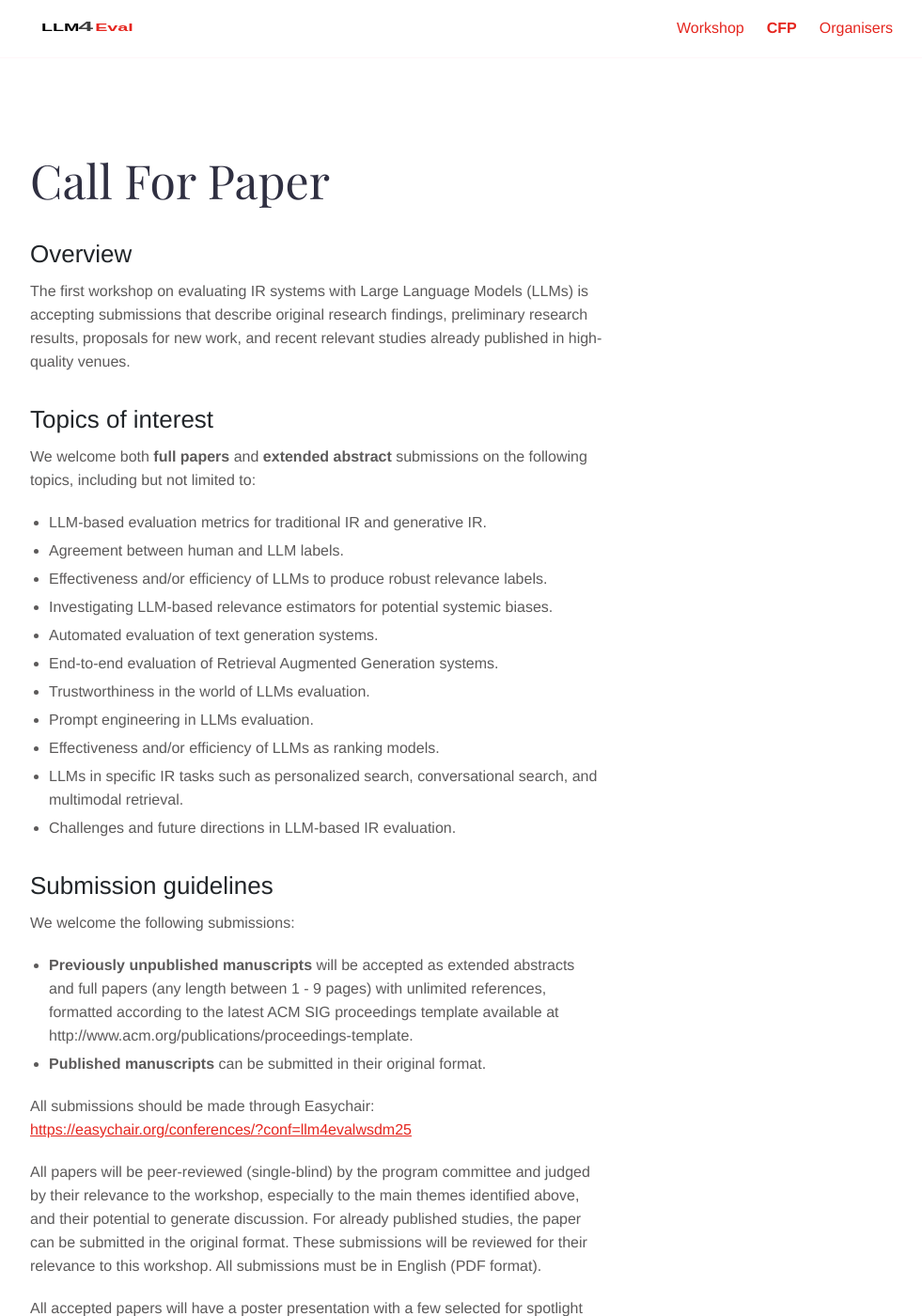
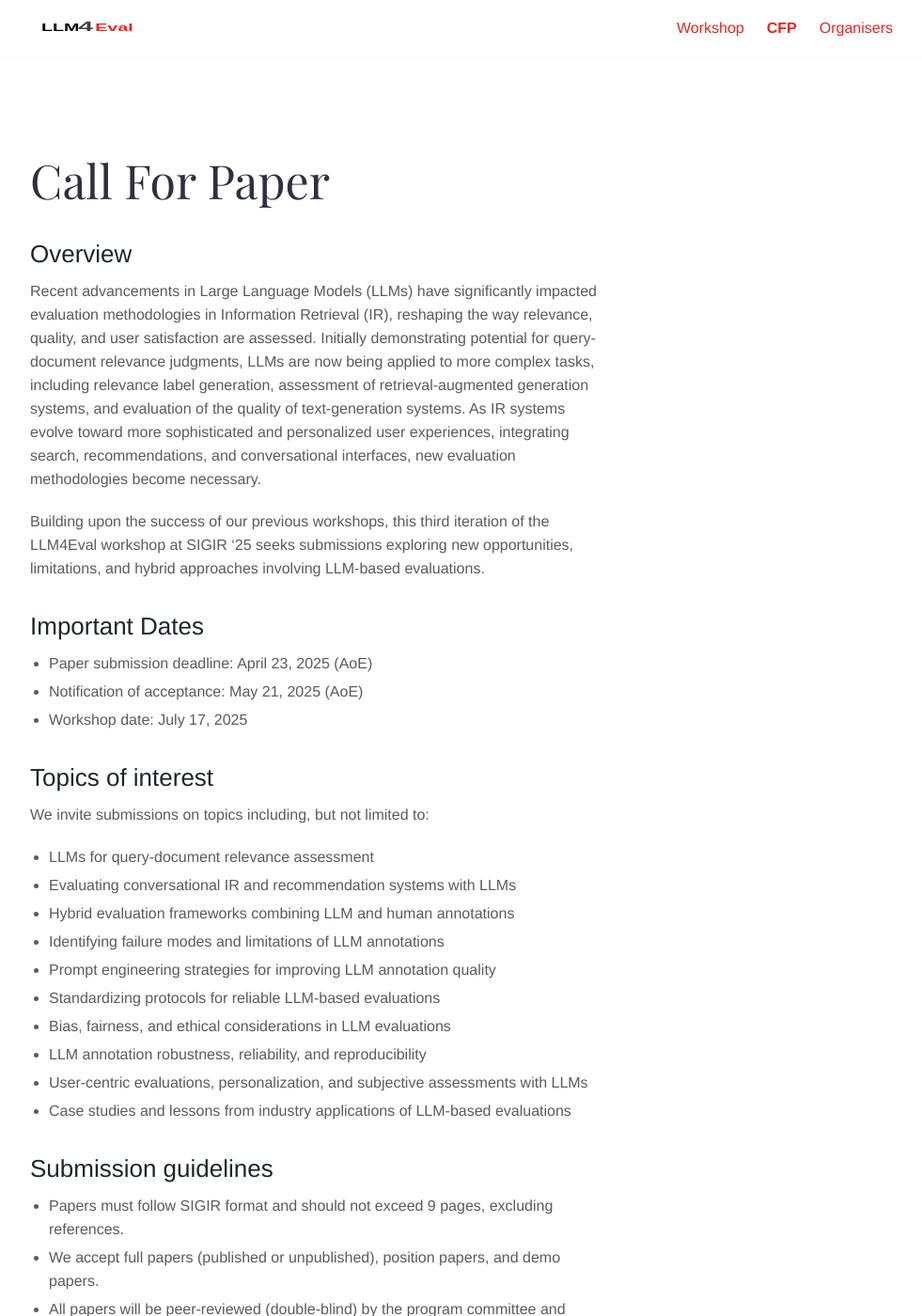
Before and after one commit to llm4eval/SIGIR2025, a Jekyll site: the page built from cfp.md, in a window 1280 px wide and 1400 px high. Shown: the whole window at 94% size, without its empty margins (143-1124 px from the left). Built offline with Jekyll 4.4.1, drawn with Linux system fonts in a browser that asks for light colours; some of the changed text lies outside the part shown.

Commit message:
Added cfp

```diff
--- a/_layouts/home.html
+++ b/_layouts/home.html
@@ -26,8 +26,7 @@ bodyClass: "page-home"
     <div class="row">
       <h2>About The Workshop</h2>
       <p>
-        Large language models (LLMs) have demonstrated increasing task-solving abilities not present in smaller models. Utilizing the capabilities and responsibilities of LLMs for automated evaluation (LLM4Eval) has recently attracted considerable attention in multiple research communities.
-        Building on the success of previous workshops, which established foundations in automated judgments and RAG evaluation, this third iteration aims to address emerging challenges as IR systems become increasingly personalized and interactive. The main goal of the third LLM4Eval workshop is to bring together researchers from industry and academia to explore three critical areas: the evaluation of personalized IR systems while maintaining fairness, the boundaries between automated and human assessment in subjective scenarios, and evaluation methodologies for systems that combine multiple IR paradigms (search, recommendations, and dialogue).        <!-- Since SIGIR 2024 will not accommodate remote participation, in addition to the physical workshop at SIGIR 2024, we plan a 90-minute virtual version of the workshop in late July, with its own invited speaker. -->
+        The Third Workshop on LLM4Eval progresses the discussion from the previous series. These earlier events investigated the potential and challenges of using LLMs for search relevance evaluation, automated judgments, and retrieval-augmented generation (RAG) assessment. As modern IR systems integrate search, recommendations, conversational interfaces, and personalization, new evaluation challenges arise beyond basic relevance assessment. These applications create personalized rankings, explanations, and adapt to user preferences over time, requiring new evaluation methods. While LLMs can effectively generate relevance judgments, they struggle with assessing subjective aspects of IR systems, such as interaction quality, explanation effectiveness, and trustworthiness, often requiring human judgment. The main goal of the third LLM4Eval workshop is to bring together researchers from industry and academia to explore three critical areas: the evaluation of personalized IR systems while maintaining fairness, the boundaries between automated and human assessment in subjective scenarios, and evaluation methodologies for systems that combine multiple IR paradigms (search, recommendations, and dialogue).
       </p>
     </div>
   </div>
--- a/cfp.md
+++ b/cfp.md
@@ -6,43 +6,51 @@ bodyClass: page-about
 ---
 
 ## Overview
-The first workshop on evaluating IR systems with Large Language Models (LLMs) is accepting submissions that describe original research findings, preliminary research results, proposals for new work, and recent relevant studies already published in high-quality venues.
+Recent advancements in Large Language Models (LLMs) have significantly impacted evaluation methodologies in Information Retrieval (IR), reshaping the way relevance, quality, and user satisfaction are assessed. Initially demonstrating potential for query-document relevance judgments, LLMs are now being applied to more complex tasks, including relevance label generation, assessment of retrieval-augmented generation systems, and evaluation of the quality of text-generation systems. As IR systems evolve toward more sophisticated and personalized user experiences, integrating search, recommendations, and conversational interfaces, new evaluation methodologies become necessary.
+
+Building upon the success of our previous workshops, this third iteration of the LLM4Eval workshop at SIGIR '25 seeks submissions exploring new opportunities, limitations, and hybrid approaches involving LLM-based evaluations.
+
 <!-- The workshop will have both an in-person and virtual component, and submissions are welcome even for researchers who cannot attend in person, as they will present their work in the virtual component. -->
+## Important Dates
+- Paper submission deadline: April 23, 2025 (AoE)
+- Notification of acceptance: May 21, 2025 (AoE)
+- Workshop date: July 17, 2025
+
 
 ## Topics of interest
-We welcome both __full papers__ and __extended abstract__ submissions on the following topics, including but not limited to:
+We invite submissions on topics including, but not limited to:
 
-- LLM-based evaluation metrics for traditional IR and generative IR.
-- Agreement between human and LLM labels.
-- Effectiveness and/or efficiency of LLMs to produce robust relevance labels.
-- Investigating LLM-based relevance estimators for potential systemic biases.
-- Automated evaluation of text generation systems.
-- End-to-end evaluation of Retrieval Augmented Generation systems.
-- Trustworthiness in the world of LLMs evaluation.
-- Prompt engineering in LLMs evaluation.
-- Effectiveness and/or efficiency of LLMs as ranking models.
-- LLMs in specific IR tasks such as personalized search, conversational search, and multimodal retrieval.
-- Challenges and future directions in LLM-based IR evaluation.
+- LLMs for query-document relevance assessment
+- Evaluating conversational IR and recommendation systems with LLMs
+- Hybrid evaluation frameworks combining LLM and human annotations
+- Identifying failure modes and limitations of LLM annotations
+- Prompt engineering strategies for improving LLM annotation quality
+- Standardizing protocols for reliable LLM-based evaluations
+- Bias, fairness, and ethical considerations in LLM evaluations
+- LLM annotation robustness, reliability, and reproducibility
+- User-centric evaluations, personalization, and subjective assessments with LLMs
+- Case studies and lessons from industry applications of LLM-based evaluations
+
 
 ## Submission guidelines
-We welcome the following submissions:
+- Papers must follow SIGIR format and should not exceed 9 pages, excluding references.
+- We accept full papers (published or unpublished), position papers, and demo papers.
+- All papers will be peer-reviewed (double-blind) by the program committee and judged by their relevance to the workshop themes and potential to generate discussion.
+- Previously published studies can be submitted in their original format and will be reviewed solely for their relevance to this workshop.
+- All submissions must be in English (PDF format).
+- Submission through EasyChair: [https://easychair.org/conferences/?conf=llm4evalsigir25](https://easychair.org/conferences/?conf=llm4evalsigir25){:target="_blank"}.
 
-- __Previously unpublished manuscripts__ will be accepted as extended abstracts and full papers (any length between 1 - 9 pages) with unlimited references, formatted according to the latest ACM SIG proceedings template available at http://www.acm.org/publications/proceedings-template.
-- __Published manuscripts__ can be submitted in their original format.
+## Publication options
 
-All submissions should be made through Easychair: [https://easychair.org/conferences/?conf=llm4evalwsdm25](https://easychair.org/conferences/?conf=llm4evalwsdm25){:target="_blank"}
+Authors can choose between archival and non-archival options for their submissions:
 
-All papers will be peer-reviewed (single-blind) by the program committee and judged by their relevance to the workshop, especially to the main themes identified above, and their potential to generate discussion. For already published studies, the paper can be submitted in the original format. These submissions will be reviewed for their relevance to this workshop. All submissions must be in English (PDF format).
+- Archival: Papers will be included in the workshop proceedings.
+- Non-archival: Papers may be uploaded to arXiv.org, allowing submission elsewhere as they will be considered non-archival. The workshop's website will maintain a link to the arXiv versions of the papers.
 
-<!-- Please note the workshop will have an __in-person__ (to be held with SIGIR 2024) and __virtual__ component (to be held at a later date on SIGIR VF). During submission, the authors should select their preferred component. -->
-All accepted papers will have a poster presentation with a few selected for spotlight talks. Accepted papers may be uploaded to arXiv.org, allowing submission elsewhere as they will be considered non-archival. The workshop's website will maintain a link to the arXiv versions of the papers.
+## Presentation
+- All accepted papers are expected to be presented in person. We anticipate that at least one author from each accepted paper will attend the workshop in person.
+- All accepted papers will have a booster session and a poster presentation.
 
-## Important Dates
-- Submission Deadline: ~~January 20, 2025~~ __January 30, 2025__
-- Acceptance Notifications: ~~February 10, 2025~~ __February 20, 2025__
-- Workshop date: __March 14, 2025__
-
-(All time are in AoE time)
 
 ## Contact
 For any questions about paper submission, you may contact the workshop organizers at <llm4eval@easychair.org>
```
Also changed, not shown: index.md (+1 -1 lines).
